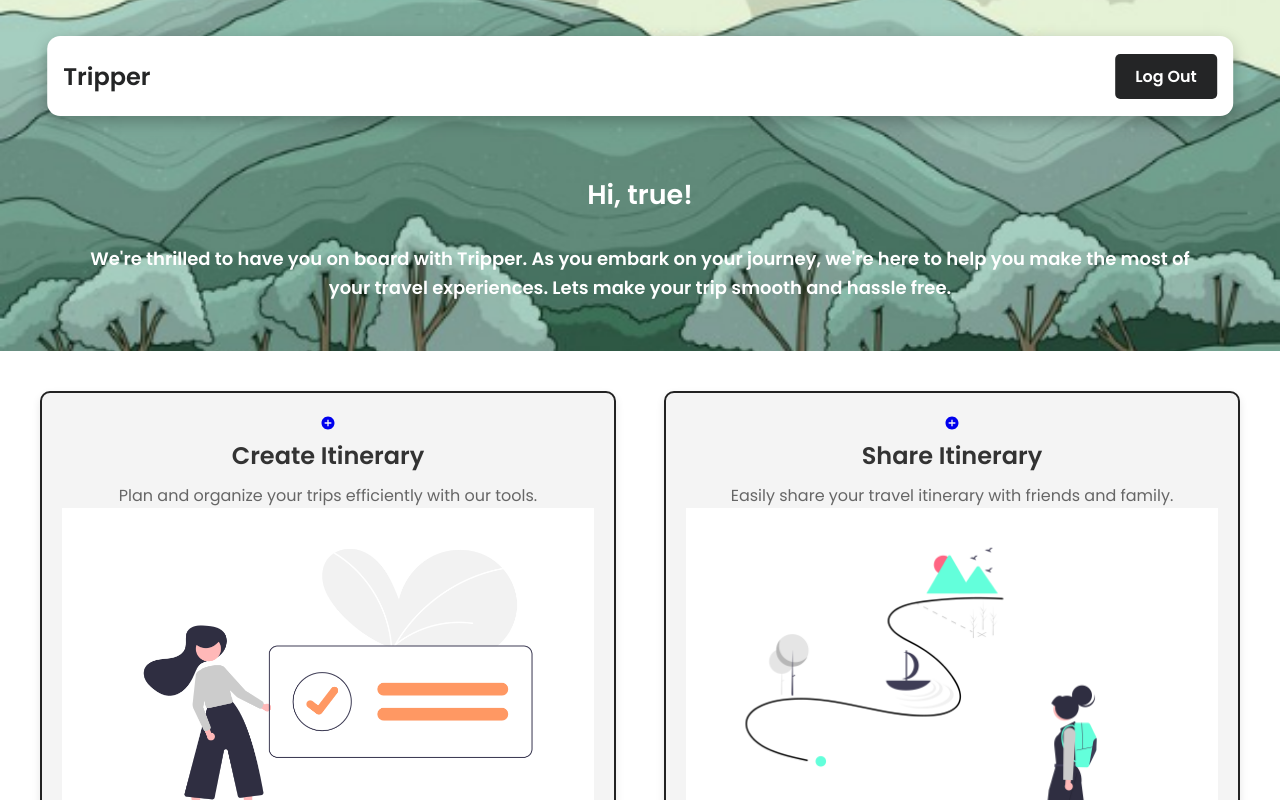
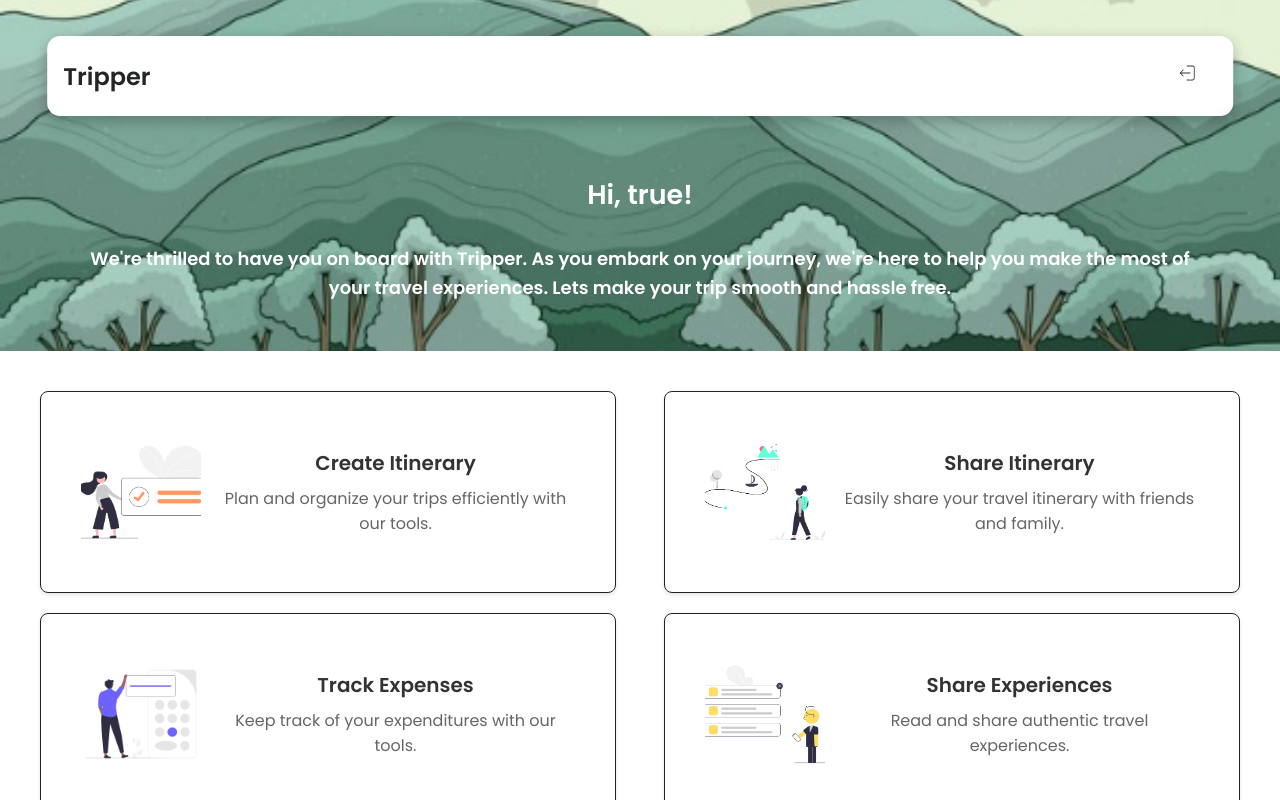
Before and after one commit to tanishqpandey26/Tripper, a React (Create React App) app in the folder frontend/: page /loggeduserpage in a window 1280 px wide. Shown: the top 800 px of the page. Built offline with nearby package versions, Linux system fonts and the light colour scheme; sample sign-in values are in the browser's storage.

Commit message:
user pages ui added

```diff
--- a/frontend/src/components/CreateItineraryPage.js
+++ b/frontend/src/components/CreateItineraryPage.js
@@ -1,10 +1,14 @@
-import React from 'react'
+import React from 'react';
+import UserFunctionalityNavbar from './UserFunctionalityNavbar';
+
 
 function CreateItineraryPage() {
   return (
-    <div>
-      <h1 >CreateItineraryPage</h1>
-    </div>
+
+    <>
+    <UserFunctionalityNavbar/>
+    </>
+
   )
 }
 
--- a/frontend/src/components/LoggedUserNavbar.js
+++ b/frontend/src/components/LoggedUserNavbar.js
@@ -2,6 +2,7 @@ import React, { useEffect, useState } from 'react';
 import {handleSuccess} from "../utils";
 import "./LoggedUserNavbarStyles.css";
 import { useNavigate } from 'react-router-dom';
+import { CiLogout } from "react-icons/ci";
 
 
 function LoggedUserNavbar() {
@@ -37,7 +38,7 @@ function LoggedUserNavbar() {
 
    <h1 className='user-navbar-logo'>Tripper</h1>
 
-   <button className='logout-btn' onClick={handleLogout}>Log Out</button>
+   <button className='logout-btn' onClick={handleLogout}><CiLogout /></button>
 
    </nav>
 
--- a/frontend/src/components/LoggedUserNavbarStyles.css
+++ b/frontend/src/components/LoggedUserNavbarStyles.css
@@ -28,18 +28,19 @@
 
 
 .logout-btn {
-    background-color: #242526;
-    color: #ffffff;
+    /* background-color: #242526; */
+    color: #333;
     border: none;
     padding: 10px 20px;
     border-radius: 5px;
     cursor: pointer;
-    font-size: 16px;
+    font-size: 20px;
+    font-weight: bold;
     transition: background-color 0.3s ease;
 }
 
 .logout-btn:hover {
-    background-color: #13876e;
+    background-color: #242526;
 }
 
 .welcome-card-shared-background {
@@ -104,8 +105,7 @@
     }
 
     .logout-btn {
-      background-color: #242526;
-      width: 16%;
+      width: 10%;
       padding: 9px 0;
 
       font-size: 16px;
--- /dev/null
+++ b/frontend/src/components/UserFunctionalityNavbar.js
@@ -0,0 +1,48 @@
+import React, { useEffect, useState } from 'react';
+import { ToastContainer } from 'react-toastify';
+import {handleSuccess} from "../utils";
+import { useNavigate } from 'react-router-dom';
+import { CiLogout } from "react-icons/ci";
+
+function UserFunctionalityNavbar() {
+
+    const [loggedInUser, setLoggedInUser]=useState('');
+
+
+    useEffect(()=>{
+        setLoggedInUser(localStorage.getItem('loggedInUser'))
+    },[])
+
+    const navigate = useNavigate();
+
+      const handleLogout = (e)=>{
+
+          localStorage.removeItem('token');
+
+          localStorage.removeItem('loggedInUser');
+
+          handleSuccess('User LoggedOut');
+
+          setTimeout(()=>{
+              navigate('/login')
+          },1000)
+      }
+
+
+  return (
+   <>
+
+   <nav className='user-navbar '>
+
+   <h1 className='user-navbar-logo'>Tripper</h1>
+
+   <button className='logout-btn' onClick={handleLogout}><CiLogout /></button>
+
+   </nav>
+
+    < ToastContainer />
+   </>
+  )
+}
+
+export default UserFunctionalityNavbar
--- a/frontend/src/components/UserServices.js
+++ b/frontend/src/components/UserServices.js
@@ -4,7 +4,6 @@ import Calculator from "../assets/calculator.png";
 import Createiti from "../assets/createitinerary.png";
 import Shareiti from "../assets/shareitinerary.png";
 import Shareexp from "../assets/shareexperience.png";
-import { IoMdAddCircle } from "react-icons/io";
 import { Link } from 'react-router-dom';
 
 function UserServices() {
@@ -14,43 +13,45 @@ function UserServices() {
 
 <div class="user-service-container">
 
-
   <div class="user-service-card">
-    <div className='create-itinerary'>
-   <Link to="/createitinerarypage"><IoMdAddCircle/> </Link>
-    <h3>Create Itinerary</h3>
+    <div class='card-img'>
+      <img alt='create' src={Createiti}></img>
+    </div>
+    <div class='create-itinerary'>
+      <Link class='user-card-link' to="/createitinerarypage"><h3>Create Itinerary</h3></Link>
       <p>Plan and organize your trips efficiently with our tools.</p>
-    <img alt='create' src={Createiti}></img>
     </div>
   </div>
 
   <div class="user-service-card">
-    <div className='share-itinerary'>
-    <Link to="/shareitinerarypage"><IoMdAddCircle/> </Link>
-    <h3>Share Itinerary</h3>
+    <div class='card-img'>
+      <img alt='share' src={Shareiti}></img>
+    </div>
+    <div class='share-itinerary'>
+      <Link class='user-card-link' to="/shareitinerarypage"><h3>Share Itinerary</h3></Link>
       <p>Easily share your travel itinerary with friends and family.</p>
-    <img alt='share' src={Shareiti}></img>
     </div>
   </div>
 
   <div class="user-service-card">
-    <div className='track-expenses'>
-    <Link to="/trackexpensespage"><IoMdAddCircle/> </Link>
-    <h3>Track Expenses</h3>
-    <p>Keep track of expenses! </p>
-    <img alt='expenses' src={ Calculator}></img>
+    <div class='card-img'>
+      <img alt='expenses' src={Calculator}></img>
+    </div>
+    <div class='track-expenses'>
+      <Link class='user-card-link' to="/trackexpensespage"><h3>Track Expenses</h3></Link>
+      <p>Keep track of your expenditures with our tools.</p>
     </div>
   </div>
 
   <div class="user-service-card">
-    <div className='share-exp'>
-    <Link to="/shareexperiences"><IoMdAddCircle/> </Link>
-    <h3>Share Your Experiences</h3>
-    <p>Read and share authentic travel experiences from real travelers. </p>
+    <div class='card-img'>
       <img alt='experience' src={Shareexp}></img>
     </div>
+    <div class='share-exp'>
+      <Link class='user-card-link' to="/shareexperiences"><h3>Share Experiences</h3></Link>
+      <p>Read and share authentic travel experiences.</p>
     </div>
-
+  </div>
 
 </div>
 
--- a/frontend/src/components/UserServicesStyles.css
+++ b/frontend/src/components/UserServicesStyles.css
@@ -1,3 +1,4 @@
+
 .user-service-container {
   display: flex;
   flex-wrap: wrap;
@@ -7,35 +8,65 @@
 }
 
 .user-service-card {
-    background-color: #f4f4f4;
-    border: 2px solid #222;
-    border-radius: 10px;
-    box-shadow: 0 4px 8px rgba(0, 0, 0, 0.1);
-    padding: 20px;
+  background-color: #fff;
+  border: 1px solid #ddd;
+  border-radius: 8px;
+  box-shadow: 0 2px 4px rgba(0, 0, 0, 0.1);
+  padding: 40px;
   flex: 0 0 48%;
-    text-align: center;
-    transition: transform 0.3s ease, border-color 0.3s ease, box-shadow 0.3s ease;
+  display: flex;
+  align-items: center;
+  transition: transform 0.3s ease, box-shadow 0.3s ease;
+  border:1px solid #222;
+}
+
+.user-service-card:hover {
+  transform: translateY(-5px);
+  box-shadow: 0 4px 8px rgba(0, 0, 0, 0.15);
+  border:3px solid #222 !important;
+}
+
+.user-service-card .user-card-link {
+  font-size: 1.5rem;
+  margin-bottom: 10px;
+  color: #333;
+  text-decoration: none;
+  transition: color 0.3s ease;
+}
+
+.user-service-card .user-card-link:hover {
+  color: #009FBD !important;
+
 }
 
 .user-service-card h3 {
-    font-size: 1.5rem;
-    color: #333;
-    margin-bottom: 10px;
+  font-size: 1.25rem;
+  margin-bottom: 8px;
+
 }
 
 .user-service-card p {
   font-size: 1rem;
   color: #666;
+  margin: 0;
 }
 
-  .user-service-card:hover {
-    transform: translateY(-10px);
-    border-color: #16a085;
-    box-shadow: 0 6px 12px rgba(0, 0, 0, 0.2);
+.user-service-card .card-img {
+  width: 120px;
+  height: 120px;
+  margin-right: 15px;
+  flex-shrink: 0;
 }
 
 @media screen and (max-width: 850px) {
   .user-service-card {
     flex: 0 0 100%;
+    flex-direction: column;
+    text-align: center;
+  }
+
+  .user-service-card .card-img {
+    margin-right: 0;
+    margin-bottom: 15px;
   }
 }
```
Lines whose indentation alone changed are shown as unchanged.
